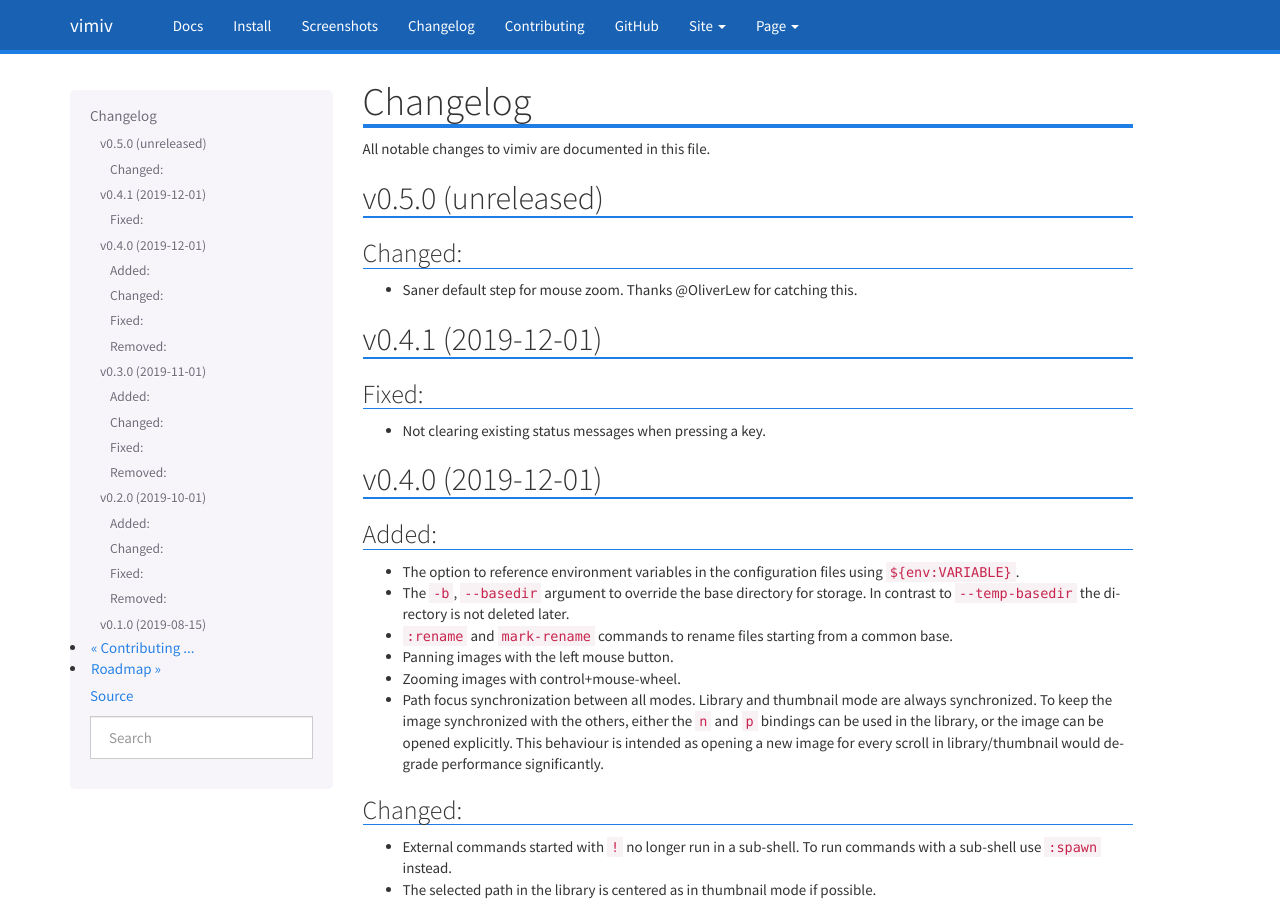
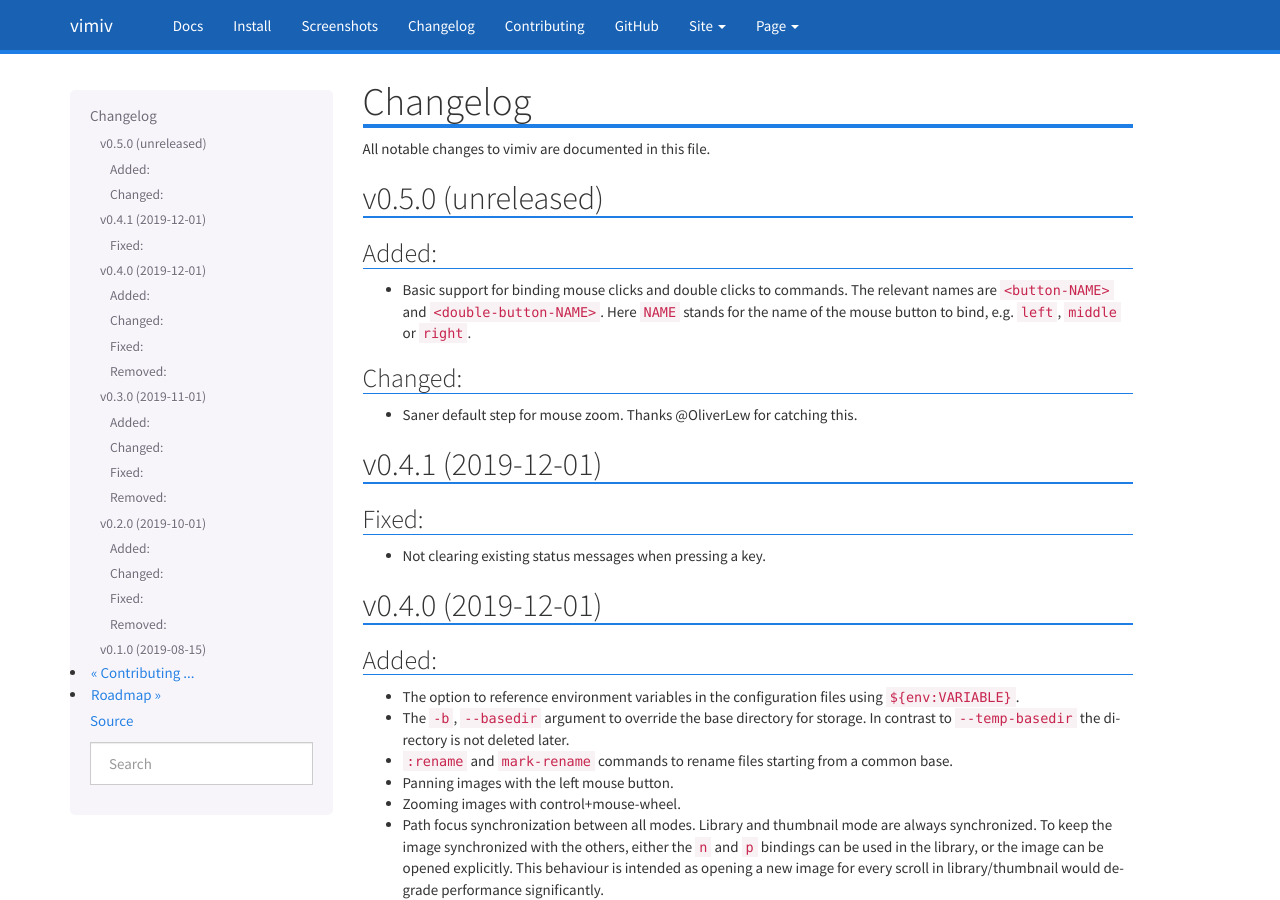
Before and after one commit to karlch/vimiv-qt, a Sphinx documentation site: the page built from docs/changelog.rst, in a window 1280 px wide and 900 px high. Built offline with Sphinx 7.4.7, drawn with Linux system fonts in a browser that asks for light colours.

Commit message:
Update docs and changelog for mouse support

```diff
--- a/docs/changelog.rst
+++ b/docs/changelog.rst
@@ -5,6 +5,13 @@
 
 v0.5.0 (unreleased)
 -------------------
+
+Added:
+^^^^^^
+
+* Basic support for binding mouse clicks and double clicks to commands. The relevant
+  names are ``<button-NAME>`` and ``<double-button-NAME>``. Here ``NAME`` stands for the
+  name of the mouse button to bind, e.g. ``left``, ``middle`` or ``right``.
 
 Changed:
 ^^^^^^^^
```
Also changed, not shown: docs/documentation/configuration/keybindings.rst (+13 -0 lines).
